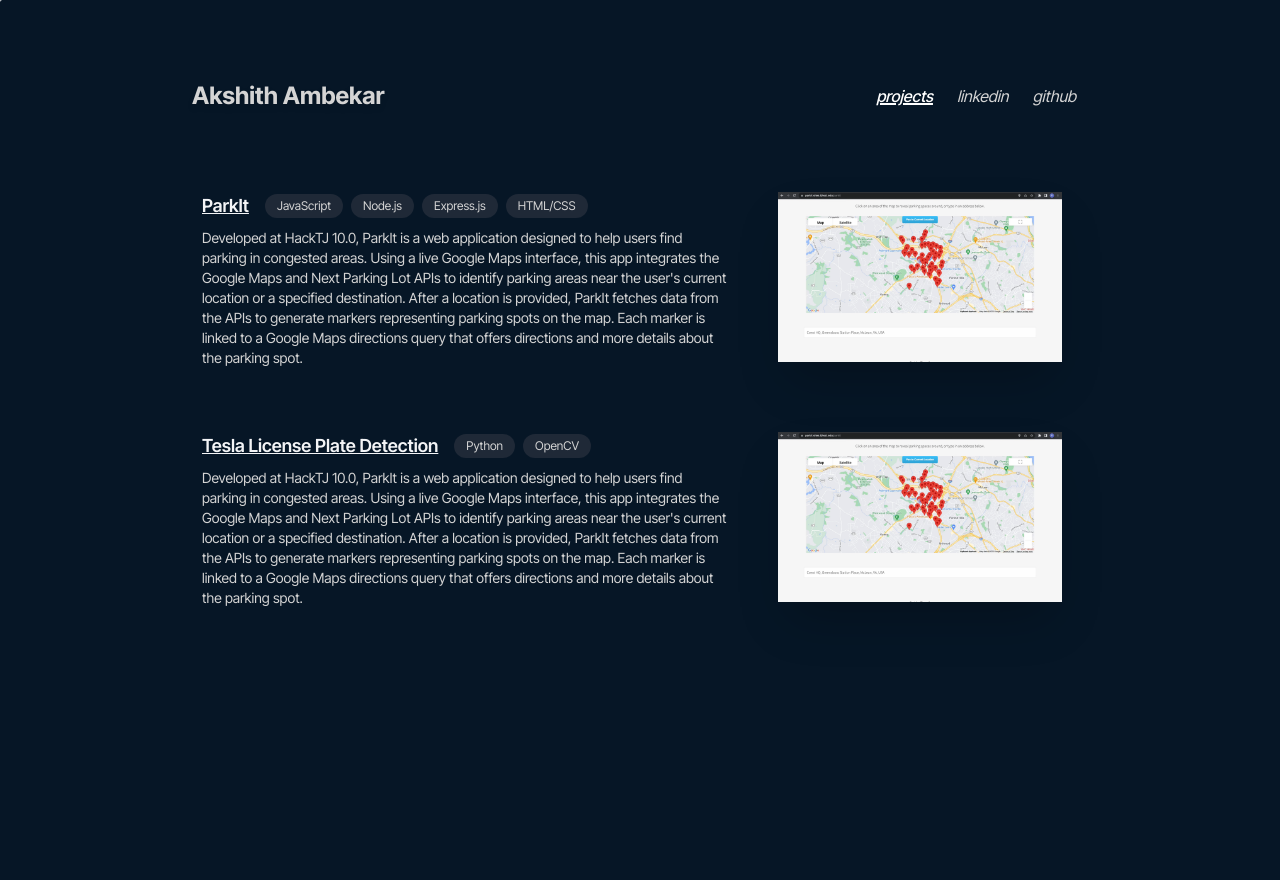
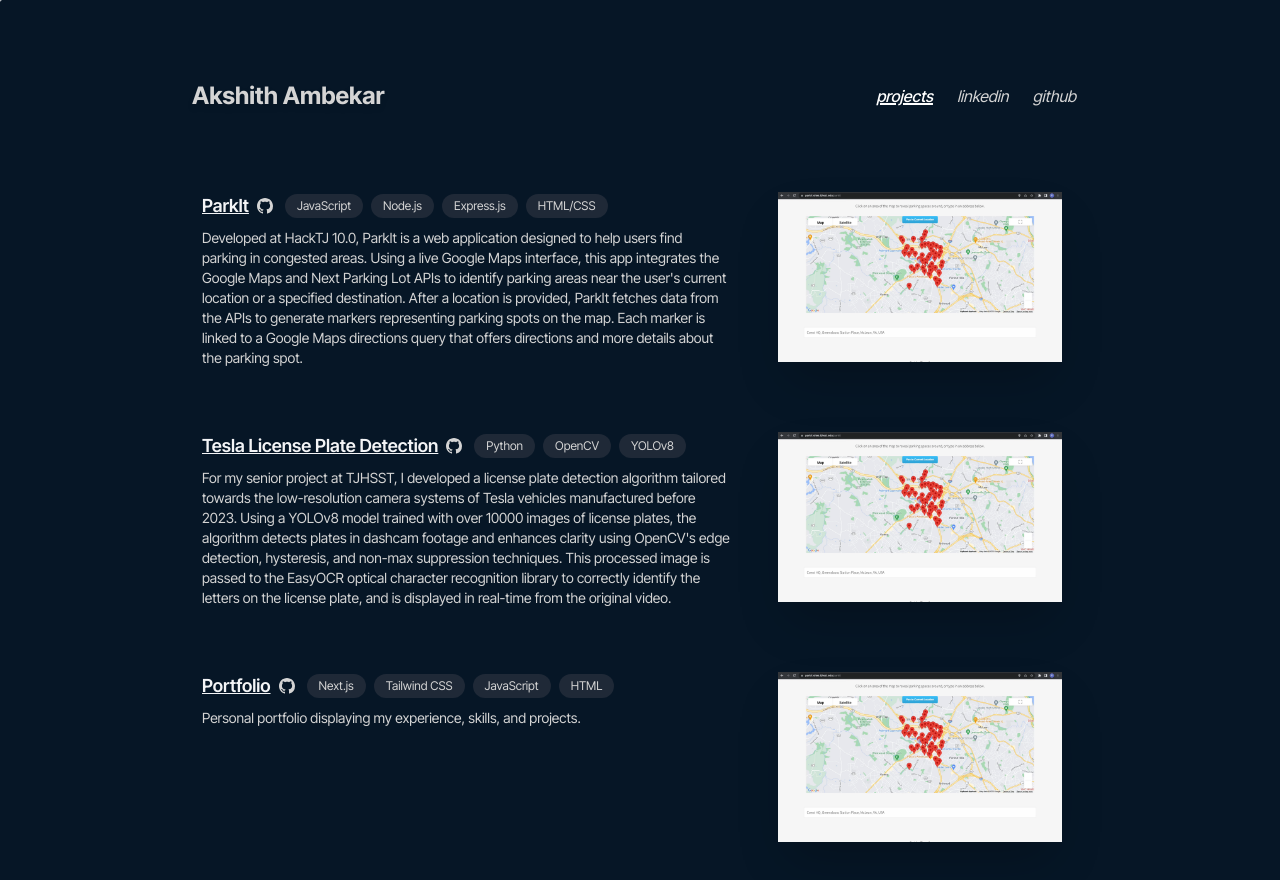
Before and after one commit to akshithambekar/portfolio, a Next.js app: page /projects in a window 1280 px wide. Shown: the top 880 px of the page. Before the commit the page ends 800 px from the top, so only its background shows below. Built offline with nearby package versions, Linux system fonts and the light colour scheme.

Commit message:
refined projects and added more

```diff
--- a/src/app/projects/page.js
+++ b/src/app/projects/page.js
@@ -2,6 +2,7 @@ import Link from "next/link";
 import Image from "next/image";
 import Cursor from "../components/cursor";
 import Navbar from "../components/navbar";
+import { BsGithub } from "react-icons/bs";
 
 export default function Projects() {
     return (
@@ -12,8 +13,9 @@ export default function Projects() {
                 <div className="flex flex-row items-start justify-between">
                     <div className="max-w-[560px]">
                         <div className="flex max-w-[560px] items-center">
-                            <Link href="https://github.com/akshithambekar/parkit" target="_blank" className="text-lg font-semibold underline decoration-1 px-4 text-gray-100 hover:text-white">ParkIt</Link>
-                            <div className="flex flex-row space-x-2">
+                            <Link href="https://github.com/akshithambekar/parkit" target="_blank" className="text-lg font-semibold underline decoration-1 pl-4 pr-2 text-gray-100 hover:text-white">ParkIt</Link>
+                            <BsGithub />
+                            <div className="flex flex-row pl-3 space-x-2">
                                 <p className="px-3 py-1 text-xs rounded-full transition-colors bg-gray-800 text-custom_gray">
                                     JavaScript
                                 </p>
@@ -35,37 +37,73 @@ export default function Projects() {
                             details about the parking spot.
                         </p>
                     </div>
-                    <div className="flex items-center justify-center px-8">
+                    <div className="flex w-[400px] items-center justify-center px-8">
                         <Link href="https://youtu.be/fvdOhyDX81I" target="_blank">
                             <Image src="/parkit-demo.png" alt="ParkIt demo" width={500} height={300} className="hover:opacity-75 object-contain shadow-2xl"/>
                         </Link>
                     </div>
                 </div>
             </div>
-            <div className="grid grid-flow-row text-custom_gray items-baseline h-48 subpixel-antialiased max-w-[1260px] px-44 mx-auto">
+            <div className="grid grid-flow-row text-custom_gray items-baseline h-60 subpixel-antialiased max-w-[1260px] px-44 mx-auto">
                 <div className="flex flex-row items-start justify-between">
                     <div className="max-w-[560px]">
                         <div className="flex max-w-[560px] items-center">
-                            <Link href="https://github.com/akshithambekar/tesla-license-plate-detection" target="_blank" className="text-lg font-semibold underline decoration-1 px-4 text-gray-100 hover:text-white">Tesla License Plate Detection</Link>
-                            <div className="flex flex-row space-x-2">
+                            <Link href="https://github.com/akshithambekar/tesla-license-plate-detection" target="_blank" className="text-lg font-semibold underline decoration-1 pl-4 pr-2 text-gray-100 hover:text-white">Tesla License Plate Detection</Link>
+                            <BsGithub />
+                            <div className="flex flex-row pl-3 space-x-2">
                                 <p className="px-3 py-1 text-xs rounded-full transition-colors bg-gray-800 text-custom_gray">
                                     Python
                                 </p>
                                 <p className="px-3 py-1 text-xs rounded-full transition-colors bg-gray-800 text-custom_gray">
                                     OpenCV
                                 </p>
+                                <p className="px-3 py-1 text-xs rounded-full transition-colors bg-gray-800 text-custom_gray">
+                                    YOLOv8
+                                </p>
                             </div>
                         </div>
                         <p className="text-sm px-4 mt-2">
-                            Developed at HackTJ 10.0, ParkIt is a web application designed to help users find parking in congested areas. Using a live Google Maps interface, this app integrates the
-                            Google Maps and Next Parking Lot APIs to identify parking areas near the user's current location or a specified destination. After a location is provided, ParkIt fetches
-                            data from the APIs to generate markers representing parking spots on the map. Each marker is linked to a Google Maps directions query that offers directions and more
-                            details about the parking spot.
+                            For my senior project at TJHSST, I developed a license plate detection algorithm tailored towards the low-resolution camera systems of Tesla vehicles manufactured before 2023.
+                            Using a YOLOv8 model trained with over 10000 images of license plates, the algorithm detects plates in dashcam footage and enhances clarity using OpenCV's edge detection, hysteresis,
+                            and non-max suppression techniques. This processed image is passed to the EasyOCR optical character recognition library to correctly identify the letters on the license plate,
+                            and is displayed in real-time from the original video.
                         </p>
                     </div>
-                    <div className="flex items-center justify-center px-8">
+                    <div className="flex w-[400px] items-center justify-center px-8">
                         <Link href="https://youtu.be/fvdOhyDX81I" target="_blank">
                             <Image src="/parkit-demo.png" alt="ParkIt demo" width={500} height={300} className="hover:opacity-75 object-contain shadow-2xl"/>
+                        </Link>
+                    </div>
+                </div>
+            </div>
+            <div className="grid grid-flow-row text-custom_gray items-baseline h-60 subpixel-antialiased max-w-[1260px] px-44 mx-auto">
+                <div className="flex flex-row items-start justify-between">
+                    <div className="max-w-[560px]">
+                        <div className="flex max-w-[560px] items-center">
+                            <Link href="https://github.com/akshithambekar/portfolio" target="_blank" className="text-lg font-semibold underline decoration-1 pl-4 pr-2 text-gray-100 hover:text-white">Portfolio</Link>
+                            <BsGithub />
+                            <div className="flex flex-row pl-3 space-x-2">
+                                <p className="px-3 py-1 text-xs rounded-full transition-colors bg-gray-800 text-custom_gray">
+                                    Next.js
+                                </p>
+                                <p className="px-3 py-1 text-xs rounded-full transition-colors bg-gray-800 text-custom_gray">
+                                    Tailwind CSS
+                                </p>
+                                <p className="px-3 py-1 text-xs rounded-full transition-colors bg-gray-800 text-custom_gray">
+                                    JavaScript
+                                </p>
+                                <p className="px-3 py-1 text-xs rounded-full transition-colors bg-gray-800 text-custom_gray">
+                                    HTML
+                                </p>
+                            </div>
+                        </div>
+                        <p className="text-sm px-4 mt-2">
+                            Personal portfolio displaying my experience, skills, and projects.
+                        </p>
+                    </div>
+                    <div className="flex w-[348px] items-center justify-center grow-0 px-8">
+                        <Link href="https://youtu.be/fvdOhyDX81I" target="_blank">
+                            <Image src="/parkit-demo.png" alt="ParkIt demo" width={500} height={300} className="hover:opacity-75 object-contain shadow-2xl grow-0"/>
                         </Link>
                     </div>
                 </div>
```
